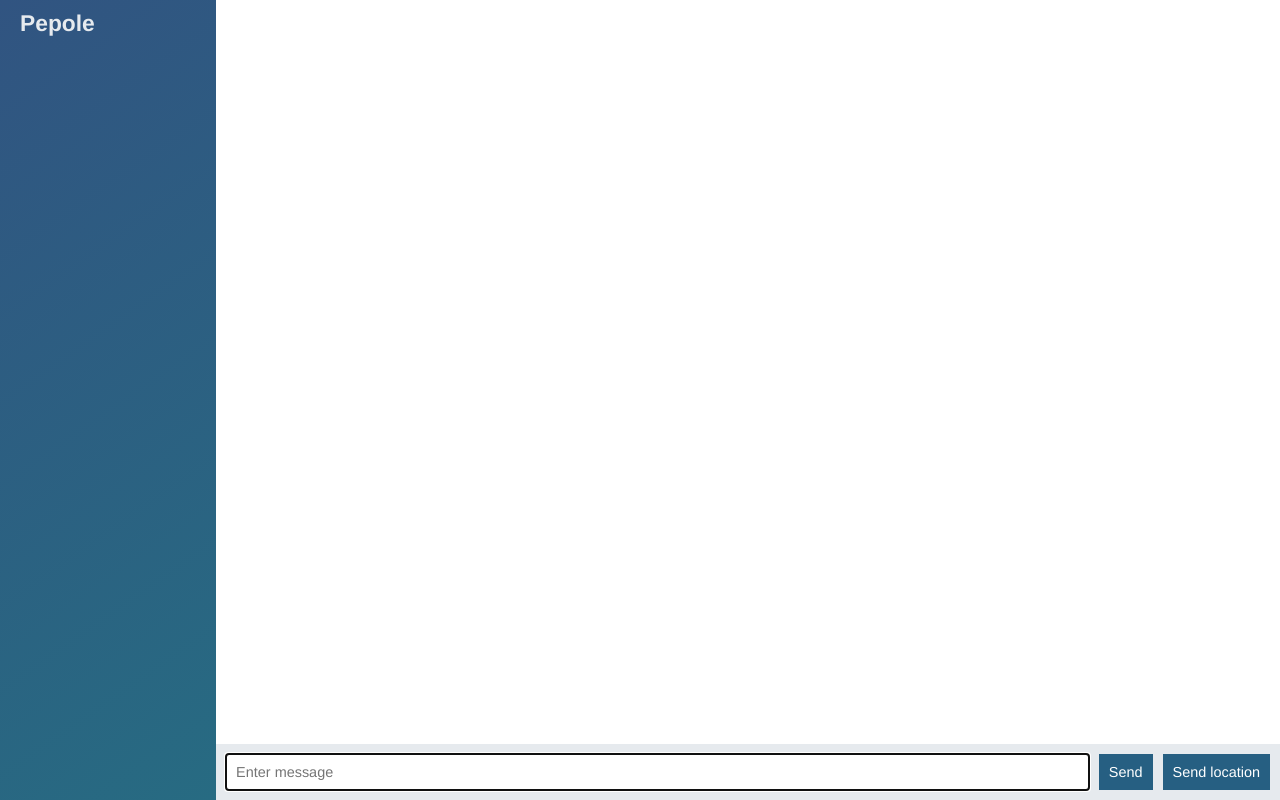
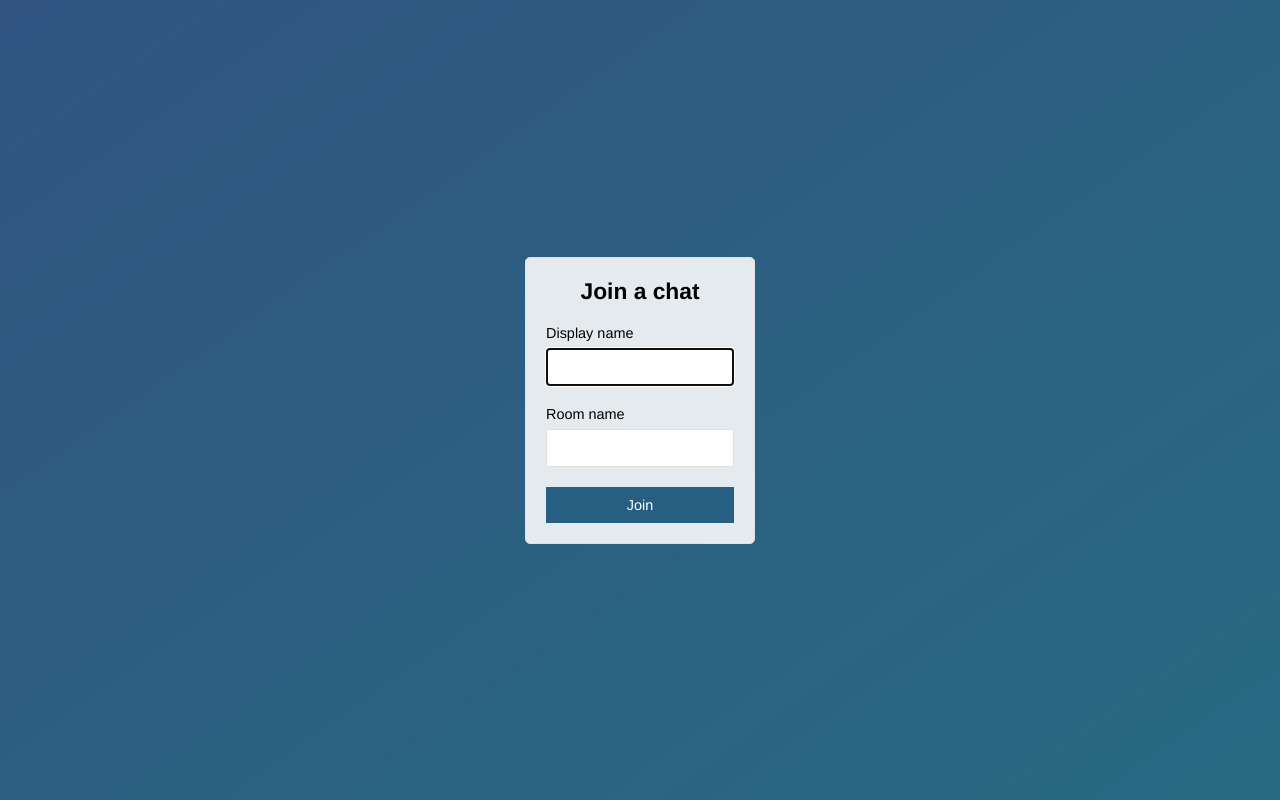
Before and after one commit to ferastajuore/node-chat-app, a website: page public/index.html in a window 1280 px wide. Drawn offline with nearby package versions, Linux system fonts and the light colour scheme; no server answers.

Commit message:
Add join page that submits to chat.html

```diff
--- a/public/index.html
+++ b/public/index.html
@@ -6,64 +6,30 @@
     <meta name="viewport" content="width=device-width, initial-scale=1.0">
     <meta http-equiv="X-UA-Compatible" content="ie=edge">
     <link rel="stylesheet" href="css/styles.css">
-  <title>Chat</title>
+    <title>Document</title>
 </head>
 
-<body class="chat">
-
-  <div class="chat__sidebar">
-    <h3>Pepole</h3>
-    <div class="user"></div>
+<body>
+  <div class="centered-form">
+    <div class="centered-form__form">
+      <div class="form-field">
+        <h3>Join a chat</h3>
       </div>
-
-  <div class="chat__main">
-    <ol id='messages' class="chat__messages"></ol>
-
-    <div class="chat__footer">
-      <form id="message-form">
-        <input class="chat__input" type="text" name="message" placeholder="Enter message" autofocus autocomplete="off">
-        <button>Send</button>
+      <form action="/chat.html">
+        <div class="form-field">
+          <label for="name">Display name</label>
+          <input type="text" name="name" autofocus>
+        </div>
+        <div class="form-field">
+          <label for="room">Room name</label>
+          <input type="text" name="room">
+        </div>
+        <div class="form-field">
+          <button>Join</button>
+        </div>
       </form>
-
-      <button id="send-location">Send location</button>
     </div>
-
   </div>
-
-
-  <script id="message-template" type="text/template">
-    <li class="message">
-      <div class="message__title">
-       <h4>{{ from }}</h4>
-       <span>{{ createdAt }}</span>
-      </div>
-      <div class="message__body">
-        <p>{{ text }}</p>
-      </div>
-    </li>
-  </script>
-
-
-    <script id="location-message-template" type="text/template">
-      <li class="message">
-      <div class="message__title">
-       <h4>{{ from }}</h4>
-       <span>{{ createdAt }}</span>
-      </div>
-      <div class="message__body">
-        <a href="{{ url }}" target="_blank">My courrent location</a>
-      </div>
-    </li>
-  </script>
-
-
-
-  <script src="/socket.io/socket.io.js"></script>
-  <script src="/js/libs/jquery-3.1.0.min.js"></script>
-  <script src="/js/libs/moment.js"></script>
-  <script src="/js/libs/mustache.js"></script>
-  <script src="/js/index.js"></script>
-
 </body>
 
 </html>
```
Also changed, not shown: public/chat.html (added, +69 -0 lines), public/js/chat.js (renamed from public/js/index.js). Lines whose indentation alone changed are shown as unchanged.
